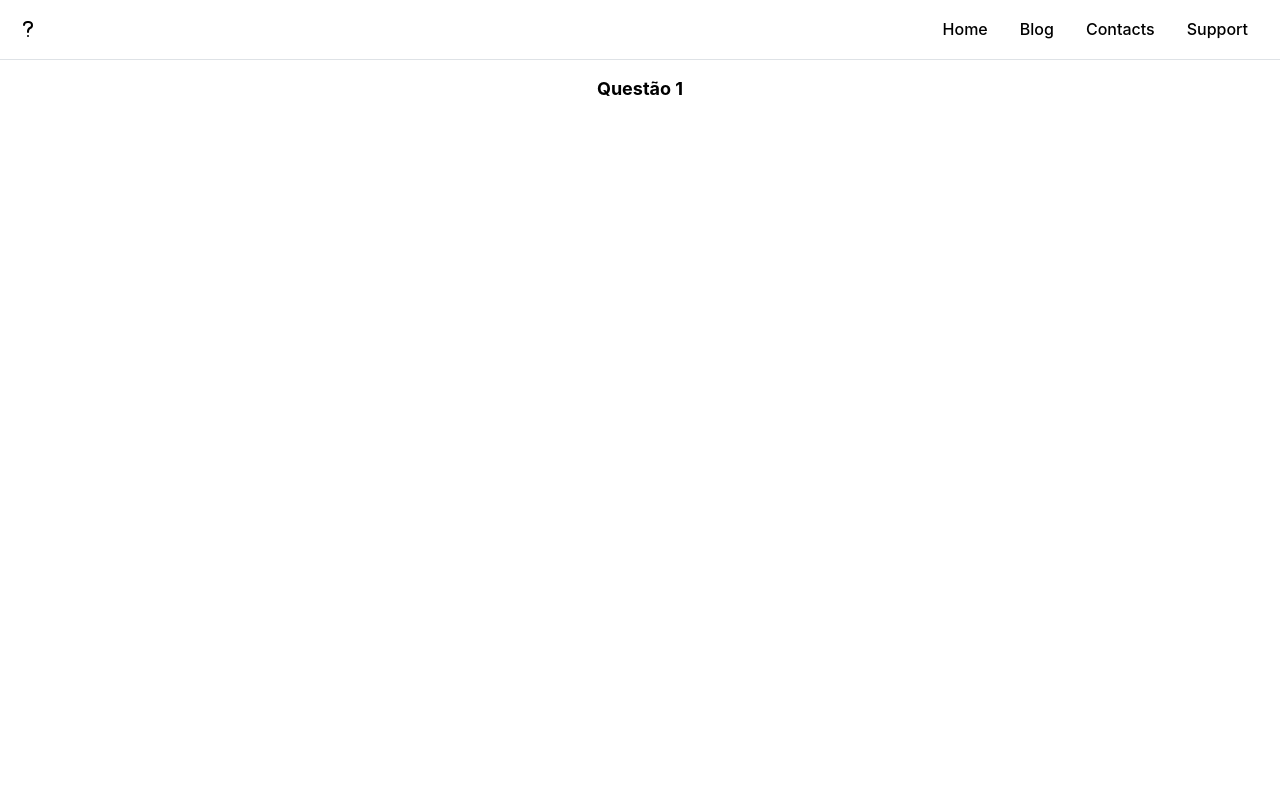
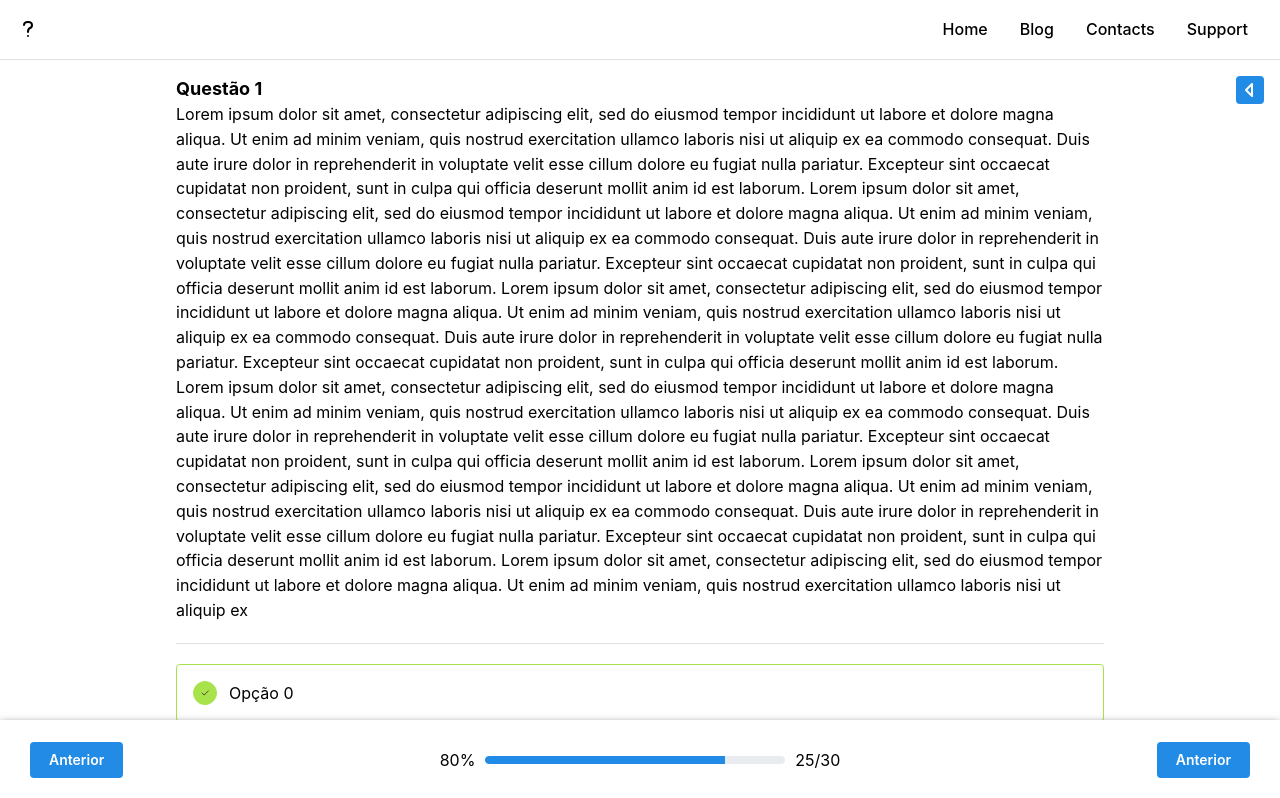
Before and after one commit to mateuscqueiros/exams, a Next.js app: page /exams/1/questions/1 in a window 1280 px wide. Shown: the top 798 px of the page. Built offline with nearby package versions, Linux system fonts and the light colour scheme.

Commit message:
question page

```diff
--- a/src/app/exams/[examId]/questions/[questionId]/page.tsx
+++ b/src/app/exams/[examId]/questions/[questionId]/page.tsx
@@ -1,19 +1,122 @@
 "use client";
-import { Box, Center, Container, Flex, Title } from "@mantine/core";
+import { Alternative, QuestionsMenu } from "@/features/exam";
+import {
+  ActionIcon,
+  Affix,
+  Box,
+  Button,
+  Center,
+  Container,
+  Divider,
+  Flex,
+  Progress,
+  Text,
+  Title,
+} from "@mantine/core";
+import { useDisclosure } from "@mantine/hooks";
+import { IconCaretLeft, IconCaretRight } from "@tabler/icons-react";
+import { useState } from "react";
 
 export default function QuestionPage({
   params: { questionId },
 }: {
   params: { questionId: string };
 }) {
+  const [selected, setSelected] = useState(0);
+  const [opened, { open, close, toggle }] = useDisclosure(false);
   return (
+    <Box style={{ position: "relative" }}>
       <Container w="100%" miw={{ md: 800 }}>
-      <Center>
+        <ActionIcon
+          onClick={toggle}
+          style={{ position: "absolute", top: 0, right: 0 }}
+        >
+          {opened ? <IconCaretRight /> : <IconCaretLeft />}
+        </ActionIcon>
+        <QuestionsMenu opened={opened} close={close} />
+        <Center mb={100}>
           <Flex direction="column">
             <Title order={4}>Questão 1</Title>
-          <Box></Box>
+            <Text>
+              Lorem ipsum dolor sit amet, consectetur adipiscing elit, sed do
+              eiusmod tempor incididunt ut labore et dolore magna aliqua. Ut
+              enim ad minim veniam, quis nostrud exercitation ullamco laboris
+              nisi ut aliquip ex ea commodo consequat. Duis aute irure dolor in
+              reprehenderit in voluptate velit esse cillum dolore eu fugiat
+              nulla pariatur. Excepteur sint occaecat cupidatat non proident,
+              sunt in culpa qui officia deserunt mollit anim id est laborum.
+              Lorem ipsum dolor sit amet, consectetur adipiscing elit, sed do
+              eiusmod tempor incididunt ut labore et dolore magna aliqua. Ut
+              enim ad minim veniam, quis nostrud exercitation ullamco laboris
+              nisi ut aliquip ex ea commodo consequat. Duis aute irure dolor in
+              reprehenderit in voluptate velit esse cillum dolore eu fugiat
+              nulla pariatur. Excepteur sint occaecat cupidatat non proident,
+              sunt in culpa qui officia deserunt mollit anim id est laborum.
+              Lorem ipsum dolor sit amet, consectetur adipiscing elit, sed do
+              eiusmod tempor incididunt ut labore et dolore magna aliqua. Ut
+              enim ad minim veniam, quis nostrud exercitation ullamco laboris
+              nisi ut aliquip ex ea commodo consequat. Duis aute irure dolor in
+              reprehenderit in voluptate velit esse cillum dolore eu fugiat
+              nulla pariatur. Excepteur sint occaecat cupidatat non proident,
+              sunt in culpa qui officia deserunt mollit anim id est laborum.
+              Lorem ipsum dolor sit amet, consectetur adipiscing elit, sed do
+              eiusmod tempor incididunt ut labore et dolore magna aliqua. Ut
+              enim ad minim veniam, quis nostrud exercitation ullamco laboris
+              nisi ut aliquip ex ea commodo consequat. Duis aute irure dolor in
+              reprehenderit in voluptate velit esse cillum dolore eu fugiat
+              nulla pariatur. Excepteur sint occaecat cupidatat non proident,
+              sunt in culpa qui officia deserunt mollit anim id est laborum.
+              Lorem ipsum dolor sit amet, consectetur adipiscing elit, sed do
+              eiusmod tempor incididunt ut labore et dolore magna aliqua. Ut
+              enim ad minim veniam, quis nostrud exercitation ullamco laboris
+              nisi ut aliquip ex ea commodo consequat. Duis aute irure dolor in
+              reprehenderit in voluptate velit esse cillum dolore eu fugiat
+              nulla pariatur. Excepteur sint occaecat cupidatat non proident,
+              sunt in culpa qui officia deserunt mollit anim id est laborum.
+              Lorem ipsum dolor sit amet, consectetur adipiscing elit, sed do
+              eiusmod tempor incididunt ut labore et dolore magna aliqua. Ut
+              enim ad minim veniam, quis nostrud exercitation ullamco laboris
+              nisi ut aliquip ex
+            </Text>
+            <Divider my={20} />
+            <Box>
+              <Flex direction="column" gap={20}>
+                {Array(5)
+                  .fill(0)
+                  .map((_, i) => (
+                    <Alternative
+                      name="alternative"
+                      label={`Opção ${i}`}
+                      checked={selected === i}
+                      key={i}
+                      value={i}
+                      onSelect={(v) => setSelected(v)}
+                    />
+                  ))}
+              </Flex>
+            </Box>
           </Flex>
         </Center>
+        <Affix
+          position={{ bottom: 0 }}
+          style={{ boxShadow: "black 0px 5px 9px" }}
+          w="100%"
+          h={80}
+          px={30}
+          bg="white"
+        >
+          <Flex w="100%" justify="space-between" align="center" h="100%">
+            <Button>Anterior</Button>
+            <Flex gap={10} align="center" justify="center">
+              <Text>80%</Text>
+              <Progress value={80} w={300} />
+              <Text>25/30</Text>
+            </Flex>
+
+            <Button>Anterior</Button>
+          </Flex>
+        </Affix>
       </Container>
+    </Box>
   );
 }
```
Also changed, not shown: src/features/exam/components/alternative.tsx (renamed from src/features/quiz/components/alternative.tsx), src/features/exam/components/index.ts (renamed from src/features/quiz/components/index.ts), src/features/exam/components/questions-menu.tsx (renamed from src/features/quiz/components/questions-menu.tsx), src/features/exam/index.ts (renamed from src/features/quiz/index.ts), 1 other file (tests, documents, lock files or other folders). Lines whose indentation alone changed are shown as unchanged.
